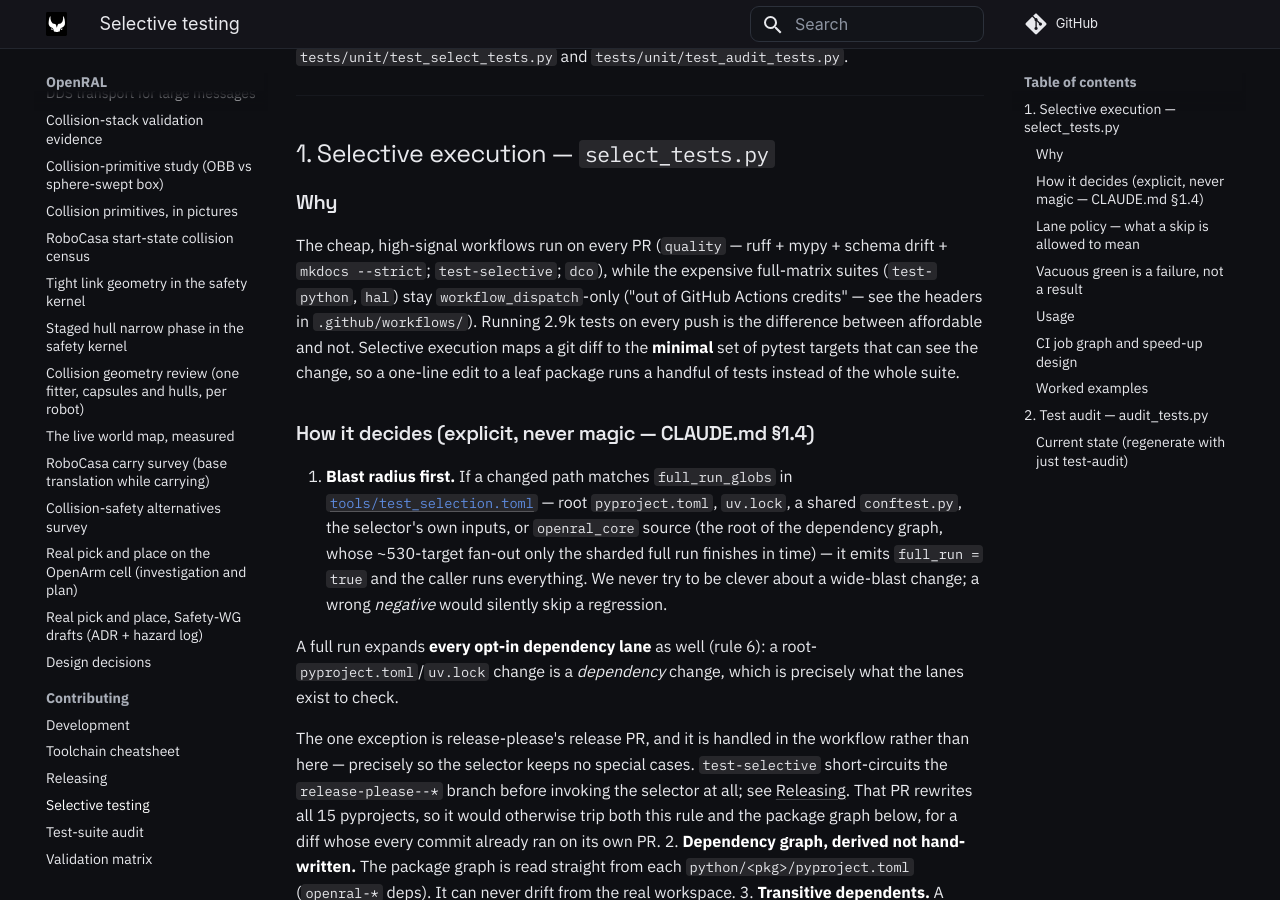
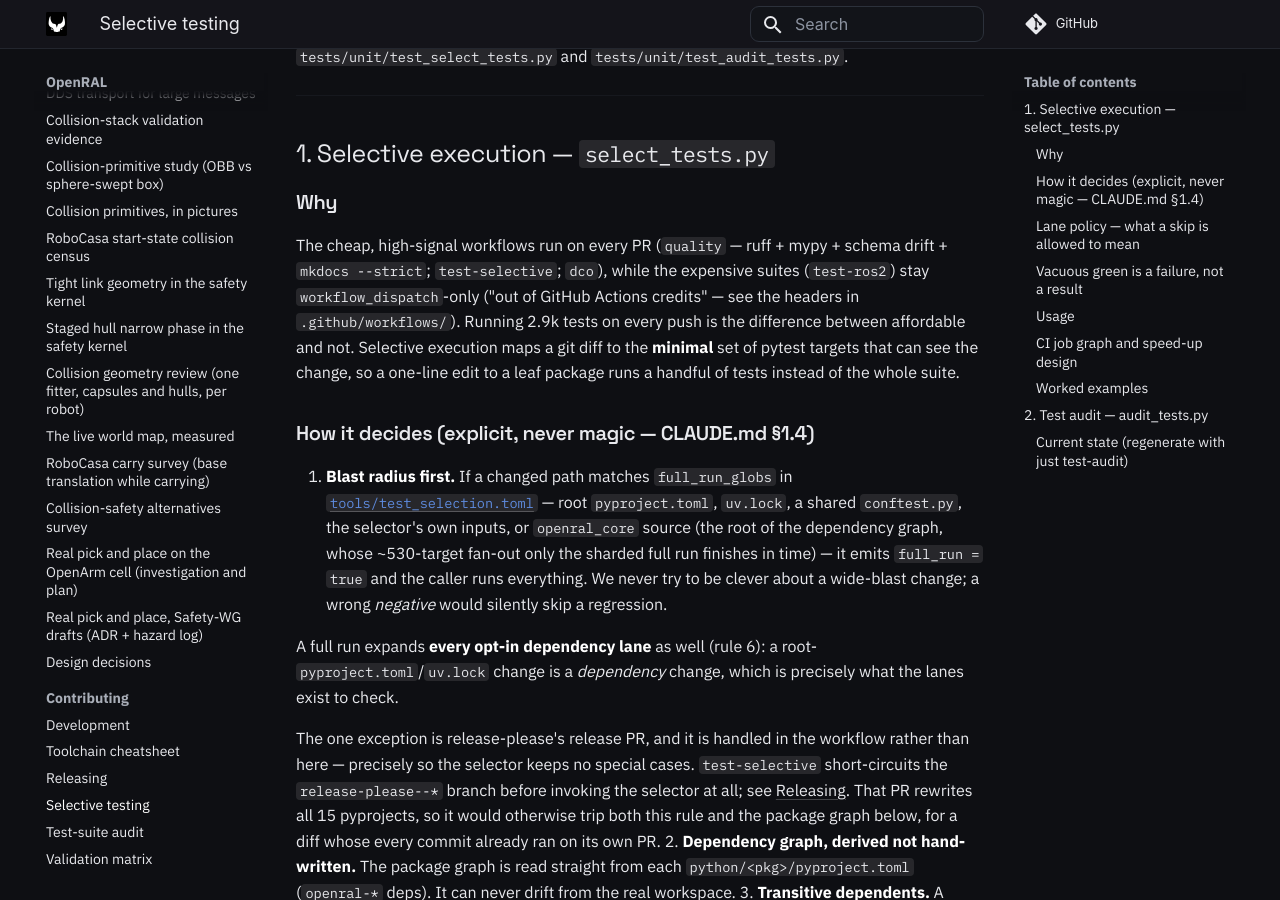
Before and after one commit to OpenRAL/openral, an MkDocs documentation site: the page built from docs/contributing/selective-testing.md, in a window 1280 px wide and 900 px high, scrolled down 465 px. Built offline with MkDocs 1.6.1 and Material for MkDocs 9.7.7, drawn with Linux system fonts in a browser that asks for light colours; comment, search, counter and statistics services are not loaded.

Commit message:
ci: retire three dead workflows
hal.yml has never run and only repeated tests/unit/test_hal.py, which
test-selective's core_full runs. test-python.yml (dispatch-only, last run
2026-09-24) is superseded by test-selective + heavy-lanes. docs.yml has never
run; quality.yml builds the docs with mkdocs --strict on every PR and pages.yml
on push. Drop all three and their references.

Co-Authored-By: Claude Opus 5.5 <noreply@anthropic.com>
Signed-off-by: Adrian <adrianllopart@gmail.com>
Claude-Session: https://claude.ai/code/session_012pG5oWrvn6J7AxoVjDgBbk

```diff
--- a/docs/contributing/selective-testing.md
+++ b/docs/contributing/selective-testing.md
@@ -20,8 +20,8 @@ covered by `tests/unit/test_select_tests.py` and `tests/unit/test_audit_tests.py
 
 The cheap, high-signal workflows run on every PR (`quality` — ruff + mypy +
 schema drift + `mkdocs --strict`; `test-selective`; `dco`), while the expensive
-full-matrix suites (`test-python`, `hal`) stay `workflow_dispatch`-only ("out of
-GitHub Actions credits" — see the headers in `.github/workflows/`). Running 2.9k
+suites (`test-ros2`) stay `workflow_dispatch`-only ("out of GitHub Actions
+credits" — see the headers in `.github/workflows/`). Running 2.9k
 tests on every push is the difference between affordable and not. Selective
 execution maps a
 git diff to the **minimal** set of pytest targets that can see the change, so a
```
Also changed, not shown: 6 other files.
